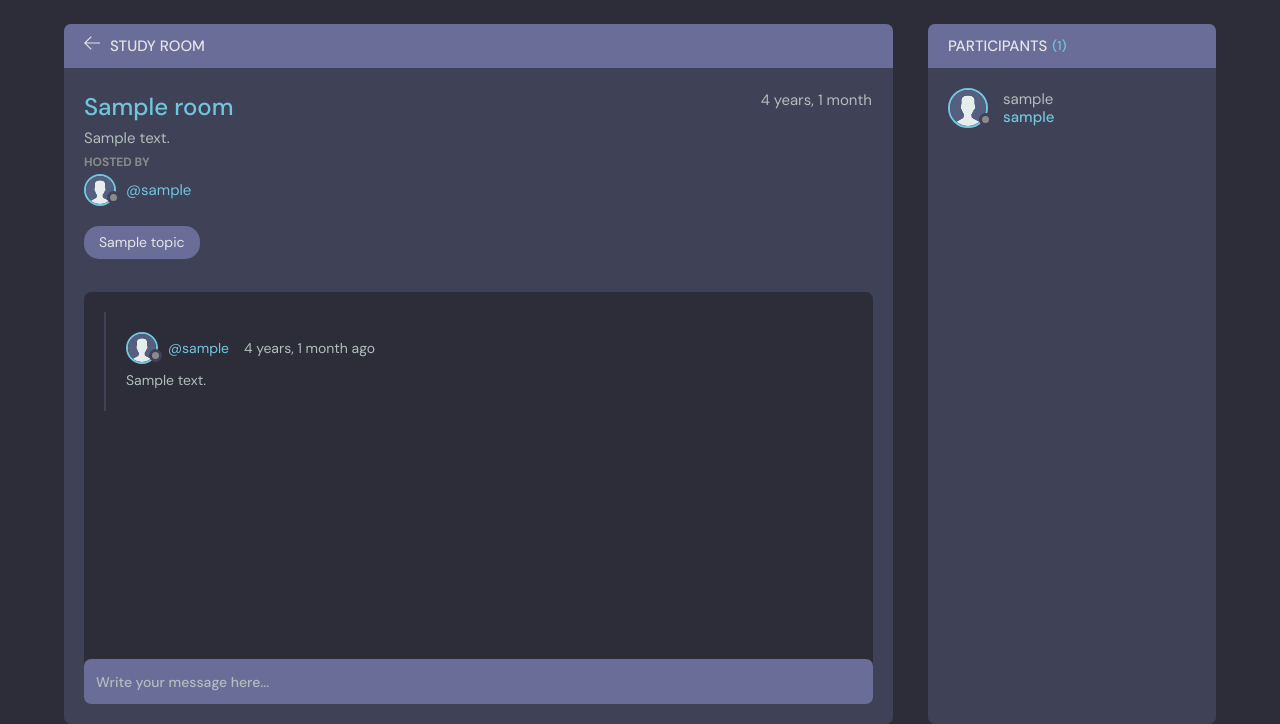
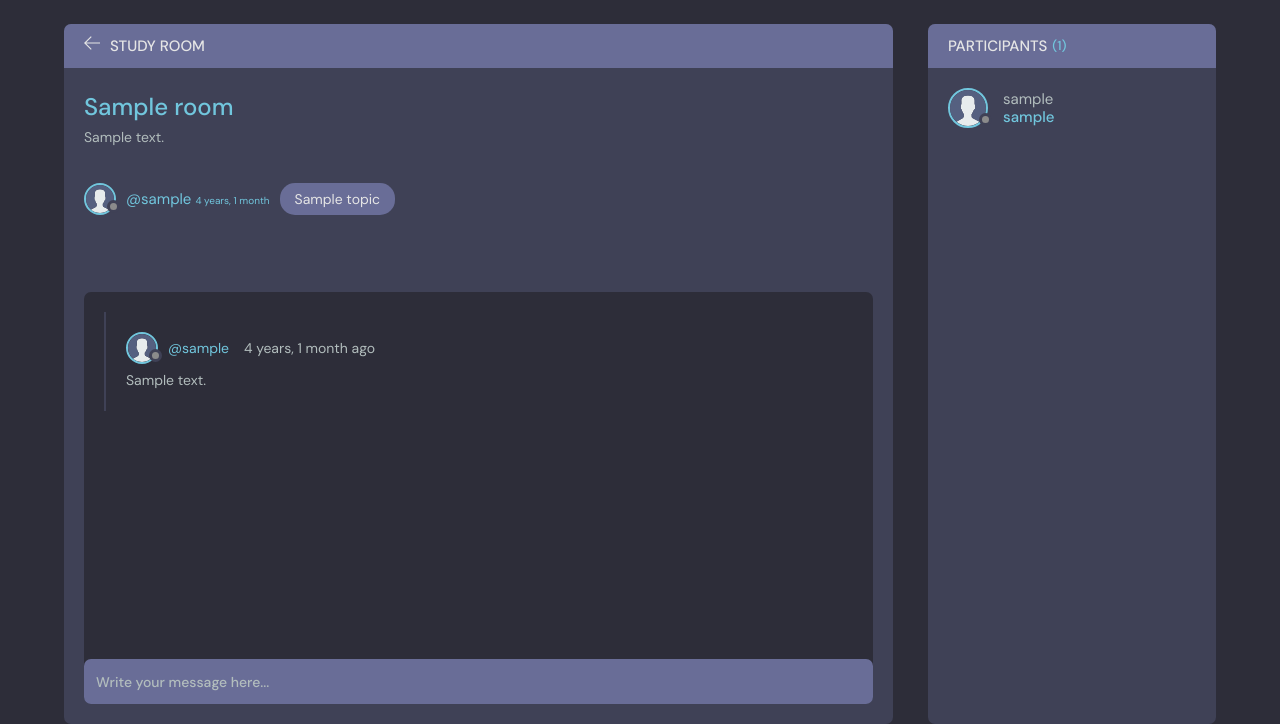
Before and after one commit to poovarasijeevabalan/studyroom, a Django app: page /room_page/1/ in a window 1280 px wide. Shown: the part 76-800 px from the top of the page. Run offline with Django 5.2, Linux system fonts and the light colour scheme; tables that the repository leaves empty hold one stand-in row (values such as "Sample post"); some libraries are stand-ins or nearby versions.

Commit message:
updated alignment

```diff
--- a/templates/room.html
+++ b/templates/room.html
@@ -64,16 +64,19 @@
               <div class="room__info">
                 <h3>{{room.name}}</h3>
 
-                <span>{{room.created|timesince}}</span>
+
               </div>
-              <p>{{room.description}}</p>
+              <div><p style="font-size: 14px;">{{room.description}}</p></div>
+              <br>
               <div class="room__hosted">
-                <p>Hosted By</p>
+
+
                 <a href="{% url 'user-profile' room.host.id %}" class="room__author">
                   <div class="avatar avatar--small">
                     <img src="{% static  'images/avatar.svg' %}">
                   </div>
-                  <span>@{{room.host.username}}</span>
+                  <span>@{{room.host.username}}   <small style="font-size: 10px;" >{{room.created|timesince}}</small></span>
+                  <span class="room__topics" >{{room.topic}}</span>
                 </a>
               </div>
               <!-- <div class="room__details">
@@ -81,7 +84,7 @@
                 rerum consectetur, voluptatem repudiandae eum ea porro cupiditate provident nulla, deserunt, ab ipsum
                 corporis laboriosam deleniti molestias?
               </div> -->
-              <span class="room__topics">{{room.topic}}</span>
+
             </div>
             <div class="room__conversation">
               <div class="threads scroll">
```
